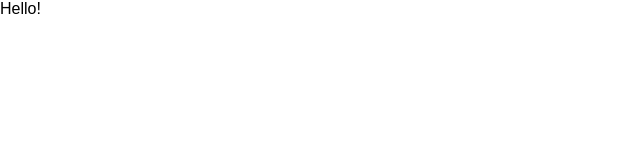
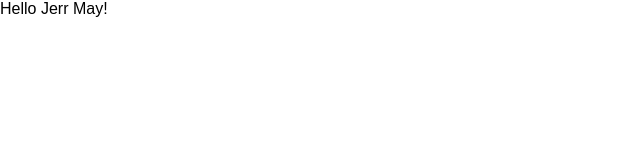
Before and after one commit to Sey1000/react-airbnb-clone, a React (Create React App) app: page / in a window 1280 px wide. Shown: the top 160 px of the page, without its empty margins (0-640 px from the left). Built offline with nearby package versions, Linux system fonts and the light colour scheme.

Commit message:
Pass props to the first component

```diff
--- a/src/components/hello.js
+++ b/src/components/hello.js
@@ -2,7 +2,7 @@ import React from 'react';
 
 class Hello extends React.Component {
   render() {
-    return <div>Hello!</div>;
+    return <div>Hello {this.props.firstName} {this.props.lastName}!</div>;
   }
 }
 
--- a/src/index.js
+++ b/src/index.js
@@ -4,5 +4,5 @@ import './index.css';
 import Hello from './components/hello';
 // import registerServiceWorker from './registerServiceWorker';
 
-ReactDOM.render(<Hello />, document.getElementById('root'));
+ReactDOM.render(<Hello firstName={'Jerr'} lastName={'May'} />, document.getElementById('root'));
 // registerServiceWorker();
```
Also changed, not shown: 1 other file (tests, documents, lock files or other folders).
